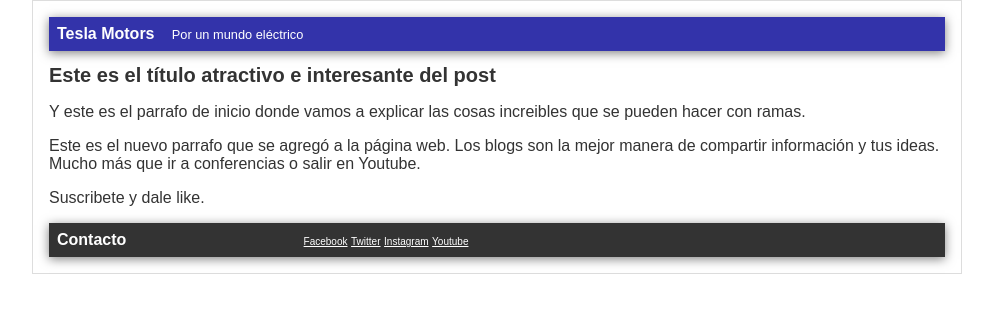
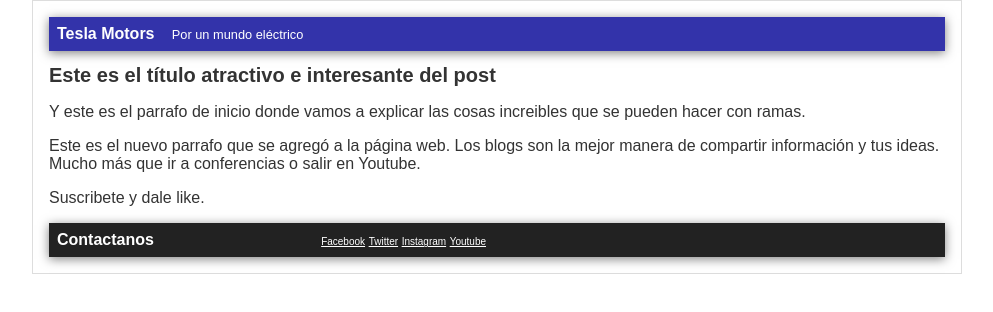
Before and after one commit to LuisMCodes/Prueba2_GitHub, a plain HTML site: page index.html in a window 1280 px wide. Shown: the whole page, without its empty margins (143-1136 px from the left). Drawn offline with Linux system fonts and the light colour scheme.

Commit message:
e modificó el html y css del footer. Segundo commit de la rama footer.

```diff
--- a/css/style.css
+++ b/css/style.css
@@ -30,7 +30,7 @@ body{
 	font-size: 20px;
 }
 #Pie{
-	background: #333;
+	background: #222;
 	color: white;
 	box-shadow: 0px 2px 10px 0px rgba(0,0,0,0.5);
 	font-weight: bold;
@@ -47,5 +47,5 @@ body{
 	font-size: 0.8em;
 }
 #Pie #Footer .space_iz_sn{
-	margin-left: 160px;
+	margin-left: 150px;
 }
--- a/index.html
+++ b/index.html
@@ -21,7 +21,7 @@
 			<p>Suscribete y dale like.</p>
 		</div>
 		<div id="Pie">
-			Contacto
+			Contactanos
 			<span id="Footer">
 				<a href="#" class="space_iz_sn">Facebook</a>
 				<a href="#">Twitter</a>
```
